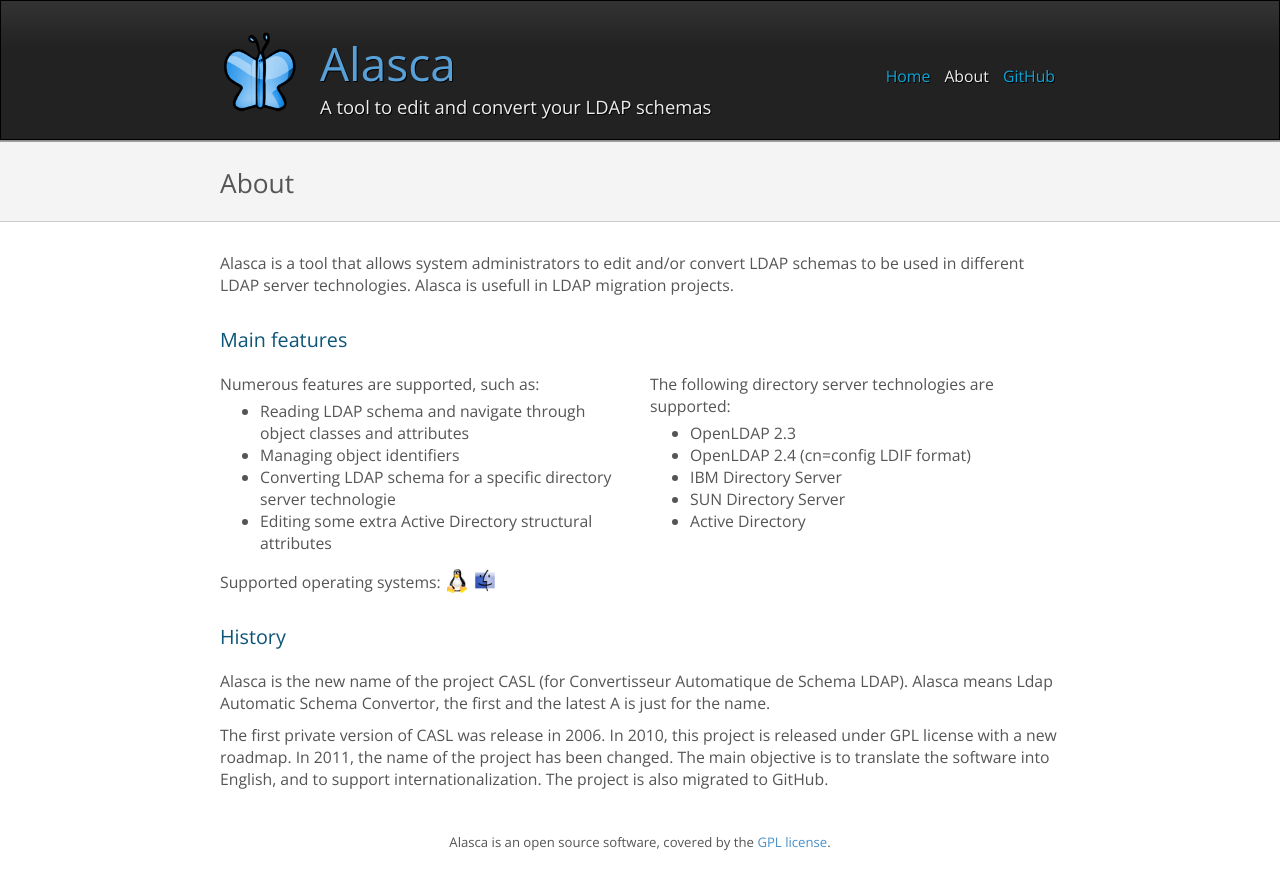
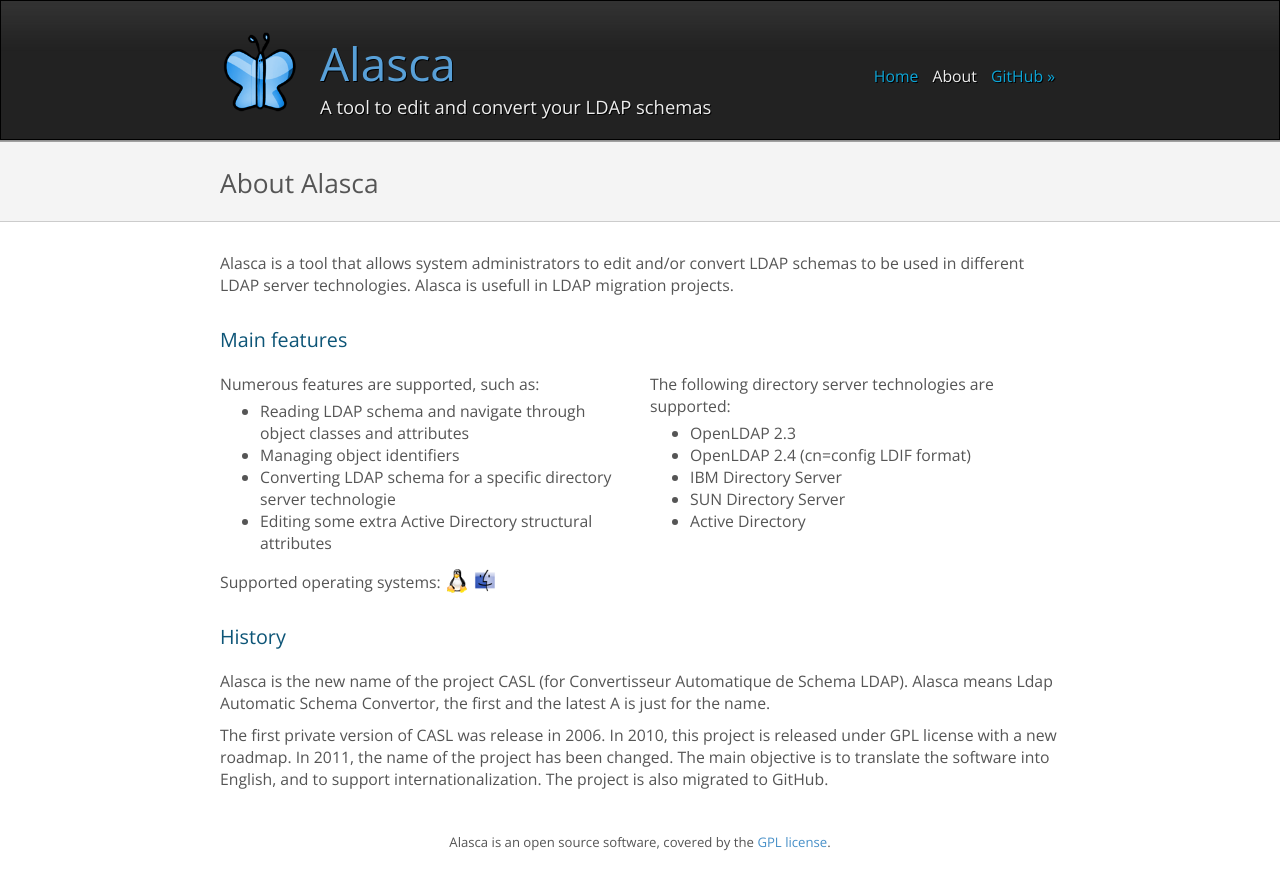
Before and after one commit to alasca/alasca.github.com, a Jekyll site: the page built from about.html, in a window 1280 px wide. Shown: the top 890 px of the page. Built offline with Jekyll 4.4.1, drawn with Linux system fonts in a browser that asks for light colours.

Commit message:
introduce longtitle into templates

```diff
--- a/_layouts/default.html
+++ b/_layouts/default.html
@@ -4,7 +4,7 @@
 
   <head>
 
-    <title>{% if page.title %} {{ page.title }} {% else %} Alasca, LDAP schema editor/convertor {% endif %}</title>
+    <title>{% if page.longtitle %} {{ page.longtitle }} {% elsif page.title %} {{ page.title }} {% else %} Alasca, LDAP schema editor/convertor {% endif %}</title>
     <meta http-equiv="Content-Type" layout="text/html; charset=utf-8"/>
     <link href="assets/css/website.css" media="screen" rel="stylesheet" type="text/css" />
     <script type="text/javascript" src="assets/js/jquery-1.7.1.min.js"></script>
@@ -19,7 +19,7 @@
         <div class="header-menubar">
           <a href="/" {% if page.title == null %}class="current"{% endif %}>Home</a>
           <a href="/about.html" {% if page.title == 'About' %}class="current"{% endif %}>About</a>
-          <a href="https://github.com/alasca/alasca" {% if page.title == 'Developer' %}class="current"{% endif %}>GitHub</a>
+          <a href="https://github.com/alasca/alasca" {% if page.title == 'Developer' %}class="current"{% endif %}>GitHub &raquo;</a>
         </div>
         <div class="header-content">
           <div class="logo">
@@ -44,7 +44,7 @@
     <div class="layout-container title">
       <div class="layout full">
         <div class="layout-content">
-          <h1>{{ page.title }}</h1>
+          <h1>{% if page.longtitle %} {{ page.longtitle }} {% else %} {{ page.title }} {% endif %}</h1>
         </div>
       </div>
     </div>
--- a/_layouts/home.html
+++ b/_layouts/home.html
@@ -55,7 +55,7 @@
         <div class="header-menubar">
           <a href="/" class="current">Home</a>
           <a href="/about.html">About</a>
-          <a href="https://github.com/alasca/alasca/">GitHub</a>
+          <a href="https://github.com/alasca/alasca/">GitHub &raquo;</a>
         </div>
         <div class="header-content">
           <div class="logo">
--- a/about.html
+++ b/about.html
@@ -1,6 +1,7 @@
 ---
 layout: default
 title: About
+longtitle: About Alasca
 ---
 
     <div class="layout-container">
```
